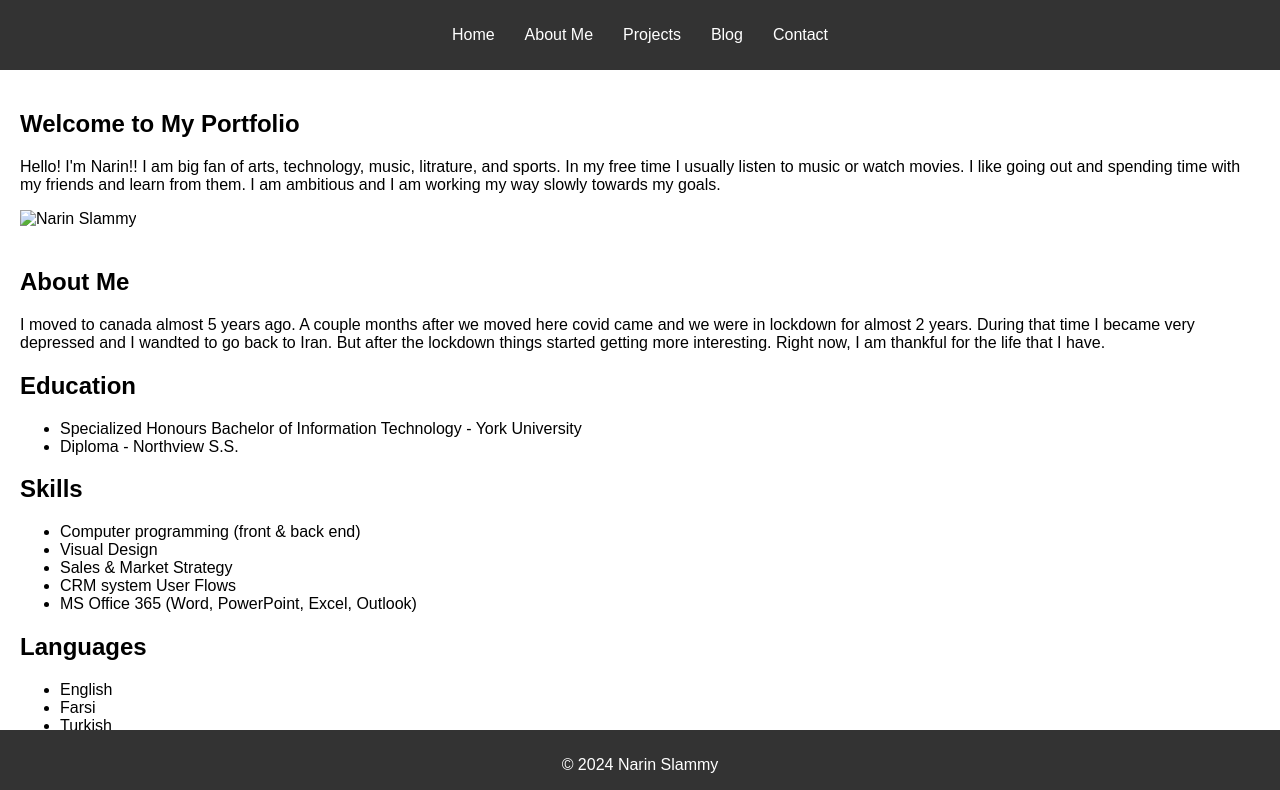
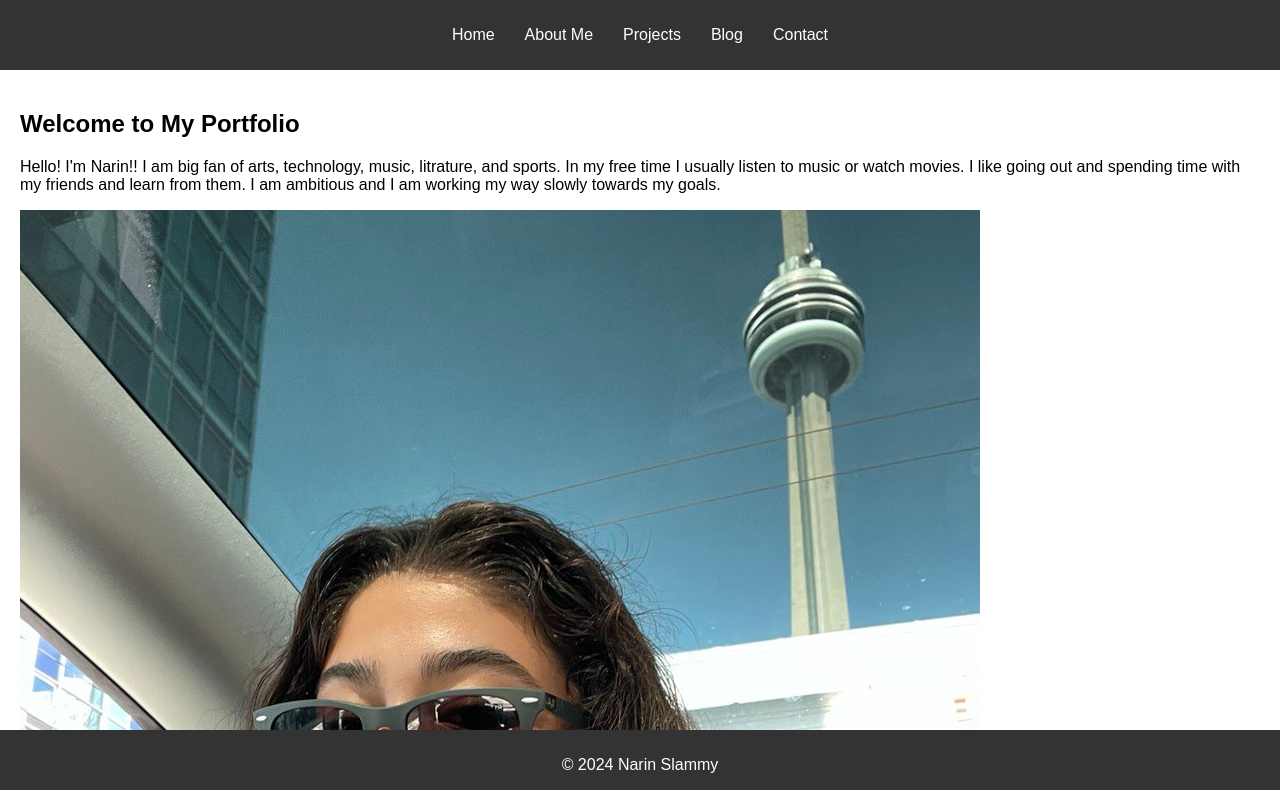
Before and after one commit to narin18/Assignment1, a plain HTML site: page index.html in a window 1280 px wide. Shown: the top 790 px of the page. Drawn offline with Linux system fonts and the light colour scheme.

Commit message:
Update index.html

```diff
--- a/index.html
+++ b/index.html
@@ -92,7 +92,7 @@
         <section id="introduction">
             <h1>Welcome to My Portfolio</h1>
             <p>Hello! I'm Narin!! I am big fan of arts, technology, music, litrature, and sports. In my free time I usually listen to music or watch movies. I like going out and spending time with my friends and learn from them. I am ambitious and I am working my way slowly towards my goals. </p>
-            <img src="images/narin.jpg" alt="Narin Slammy">
+            <img src="narin.jpg" alt="Narin Slammy">
         </section>
 
         <section id="biography">
```
